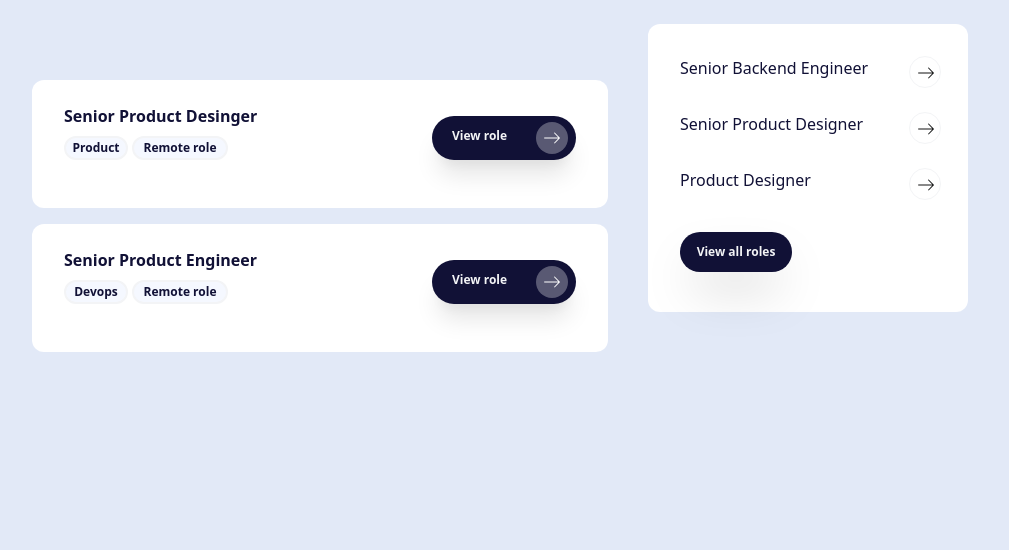
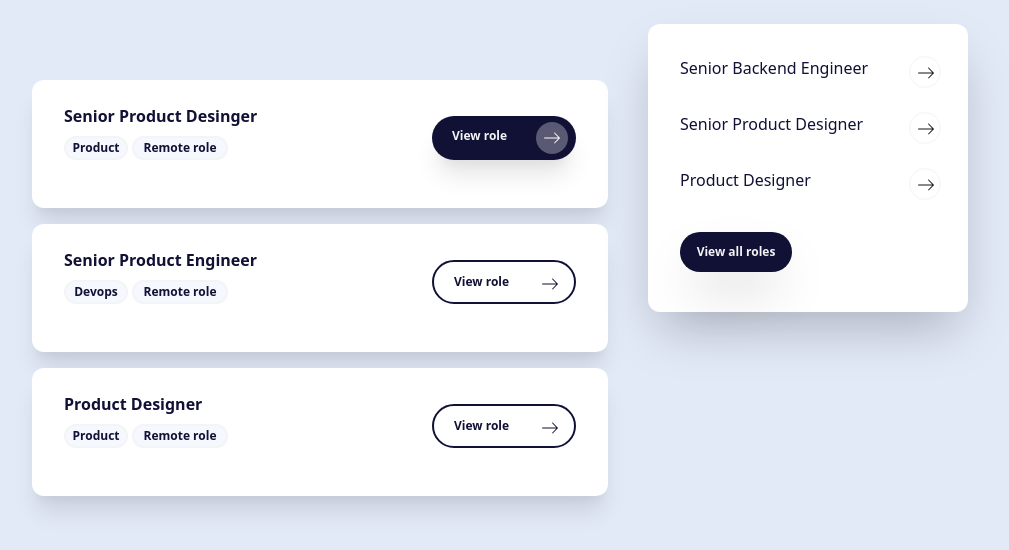
Before and after one commit to nasir-001/100-components, a Vue app: page /layout15 in a window 1280 px wide. Shown: the top 550 px of the page, without its empty margins (160-1169 px from the left). Built offline with nearby package versions, Linux system fonts and the light colour scheme; the HTML template or start-up script is replaced by a standard one.

Commit message:
finishing component 15

```diff
--- a/src/views/Layout15.vue
+++ b/src/views/Layout15.vue
@@ -2,7 +2,7 @@
   <div class="bg-layout15backgroundColor h-screen">
     <div class="flex justify-center top-20 sticky">
       <div class="w-144 mx-10">
-        <div class="bg- w-full bg-white rounded-xl h-32">
+        <div class="bg- w-full bg-white rounded-xl h-32 shadow-xl">
           <div class="mx-8">
             <div class="flex justify-between">
               <div class="pt-6">
@@ -22,7 +22,7 @@
               </div>
               <div class="bg-layout15textAndButtonColor mt-9 w-36 rounded-full shadow-xl">
                 <div class="flex justify-between">
-                  <div class="text-gray-100 text-xs mt-3 ml-5 font-semibold">
+                  <div class="text-gray-100 text-xs mt-3 ml-5 font-bold">
                     View role
                   </div>
                   <div class="w-8 h-8 text-center text-white rounded-full bg-layout15arrorCircleColor mt-1.5 mr-2">
@@ -33,7 +33,7 @@
             </div>
           </div>
         </div>
-        <div class="bg- w-full mt-4 bg-white rounded-xl h-32">
+        <div class="bg- w-full mt-4 bg-white rounded-xl h-32 shadow-xl">
           <div class="mx-8">
             <div class="flex justify-between">
               <div class="pt-6">
@@ -51,12 +51,43 @@
                   </div>
                 </div>
               </div>
-              <div class="bg-layout15textAndButtonColor mt-9 w-36 rounded-full shadow-xl">
+              <div class="mt-9 w-36 rounded-full border-2 border-layout15textAndButtonColor">
                 <div class="flex justify-between">
-                  <div class="text-gray-100 text-xs mt-3 ml-5 font-semibold">
+                  <div class="text-layout15textAndButtonColor text-xs mt-3 ml-5 font-bold">
                     View role
                   </div>
-                  <div class="w-8 h-8 text-center text-white rounded-full bg-layout15arrorCircleColor mt-1.5 mr-2">
+                  <div class="w-8 h-8 text-center text-layout15textAndButtonColor mt-1.5 mr-2">
+                    <svg class="fill-current mt-2 ml-1 h-4 w-6" enable-background="new 0 0 32 32"  id="Слой_1" version="1.1" viewBox="0 0 32 32"  xml:space="preserve" xmlns="http://www.w3.org/2000/svg" xmlns:xlink="http://www.w3.org/1999/xlink"><path clip-rule="evenodd" d="M32,16.009c0-0.267-0.11-0.522-0.293-0.714  l-9.899-9.999c-0.391-0.395-1.024-0.394-1.414,0c-0.391,0.394-0.391,1.034,0,1.428l8.193,8.275H1c-0.552,0-1,0.452-1,1.01  s0.448,1.01,1,1.01h27.586l-8.192,8.275c-0.391,0.394-0.39,1.034,0,1.428c0.391,0.394,1.024,0.394,1.414,0l9.899-9.999  C31.894,16.534,31.997,16.274,32,16.009z" fill-rule="evenodd" id="Arrow_Forward"/><g/><g/><g/><g/><g/><g/></svg>
+                  </div>
+                </div>
+              </div>
+            </div>
+          </div>
+        </div>
+        <div class="bg- w-full mt-4 bg-white rounded-xl h-32 shadow-xl">
+          <div class="mx-8">
+            <div class="flex justify-between">
+              <div class="pt-6">
+                <div class="text-base font-bold tracking-normal text-layout15textAndButtonColor">
+                  Product Designer
+                </div>
+                <div>
+                  <div class="flex justify-start">
+                    <div class="bg-layout15badgeColor border-2 border-gray-100 mt-2 w-16 py-0.5 mr-1 text-center font-semibold text-xs text-layout15textAndButtonColor rounded-full">
+                      Product
+                    </div>
+                    <div class="bg-layout15badgeColor border-2 border-gray-100 mt-2 w-24 py-0.5 text-center font-semibold text-xs text-layout15textAndButtonColor rounded-full">
+                      Remote role
+                    </div>
+                  </div>
+                </div>
+              </div>
+              <div class="mt-9 w-36 rounded-full border-2 border-layout15textAndButtonColor">
+                <div class="flex justify-between">
+                  <div class="text-layout15textAndButtonColor text-xs mt-3 ml-5 font-bold">
+                    View role
+                  </div>
+                  <div class="w-8 h-8 text-center text-layout15textAndButtonColor mt-1.5 mr-2">
                     <svg class="fill-current mt-2 ml-1 h-4 w-6" enable-background="new 0 0 32 32"  id="Слой_1" version="1.1" viewBox="0 0 32 32"  xml:space="preserve" xmlns="http://www.w3.org/2000/svg" xmlns:xlink="http://www.w3.org/1999/xlink"><path clip-rule="evenodd" d="M32,16.009c0-0.267-0.11-0.522-0.293-0.714  l-9.899-9.999c-0.391-0.395-1.024-0.394-1.414,0c-0.391,0.394-0.391,1.034,0,1.428l8.193,8.275H1c-0.552,0-1,0.452-1,1.01  s0.448,1.01,1,1.01h27.586l-8.192,8.275c-0.391,0.394-0.39,1.034,0,1.428c0.391,0.394,1.024,0.394,1.414,0l9.899-9.999  C31.894,16.534,31.997,16.274,32,16.009z" fill-rule="evenodd" id="Arrow_Forward"/><g/><g/><g/><g/><g/><g/></svg>
                   </div>
                 </div>
@@ -65,7 +96,7 @@
           </div>
         </div>
       </div>
-      <div class="w-80 bg-white -mt-14 rounded-xl h-72">
+      <div class="w-80 bg-white -mt-14 rounded-xl h-72 shadow-2xl">
         <div class="mt-8 mx-8">
           <div class="flex justify-between">
             <div class="w-4/5 text-layout15textAndButtonColor font-medium text-base">
```
